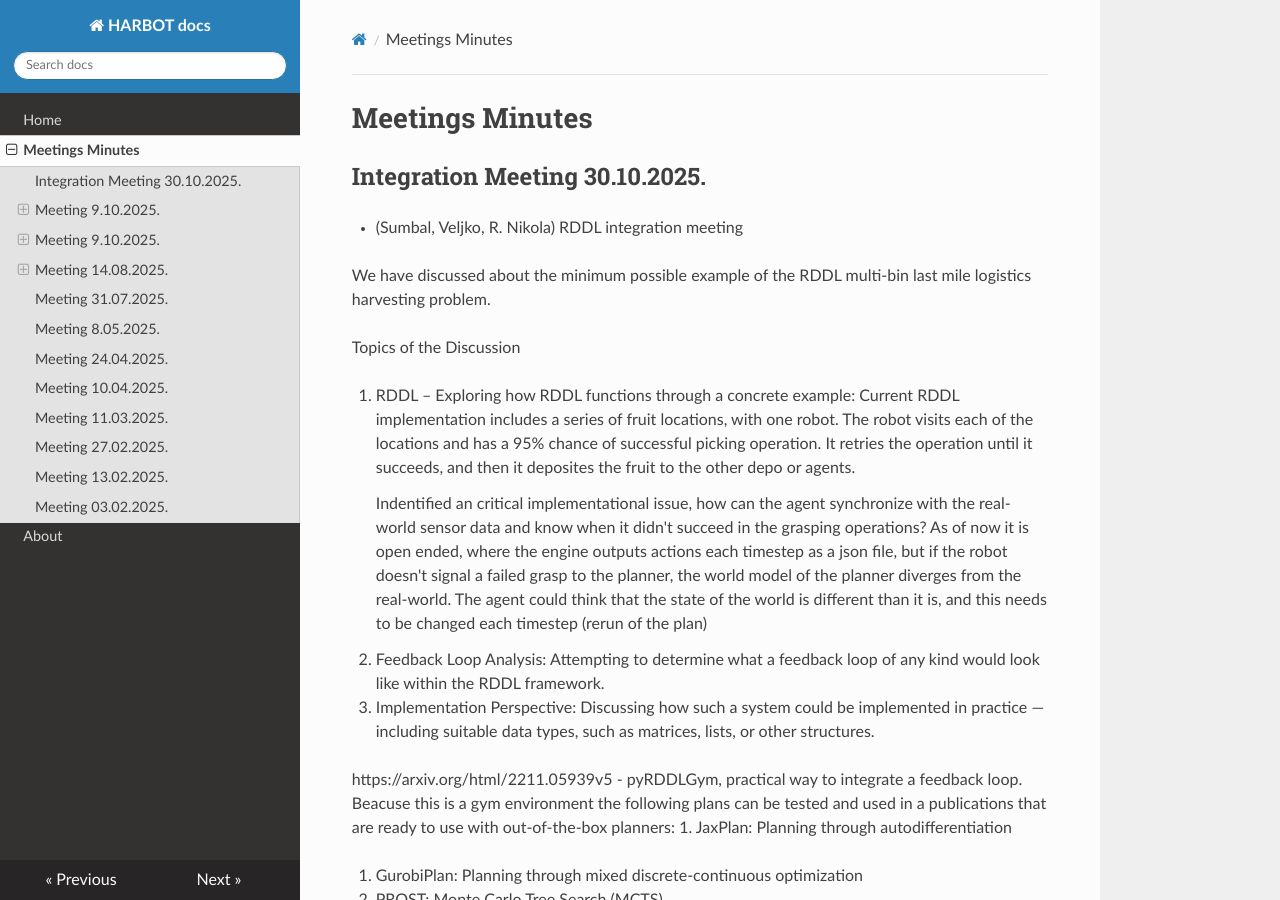
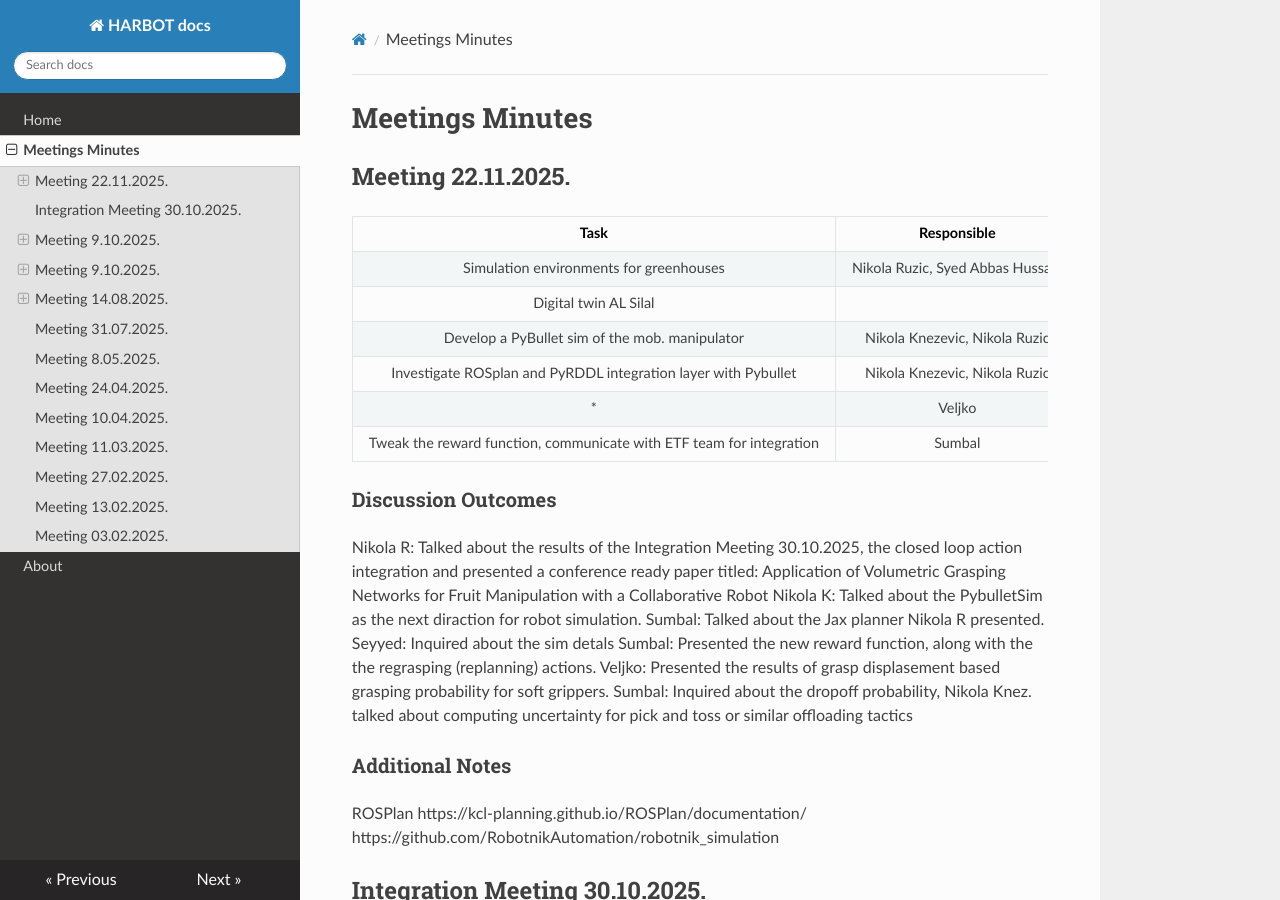
Before and after one commit to etfrobotics/HARBOT, an MkDocs documentation site: the page built from docs/logs.md, in a window 1280 px wide and 900 px high. Built offline with MkDocs 1.6.1, drawn with Linux system fonts in a browser that asks for light colours; nearby versions of some CDN libraries.

Commit message:
Update logs.md

```diff
--- a/docs/logs.md
+++ b/docs/logs.md
@@ -1,4 +1,40 @@
 # Meetings Minutes
+
+## Meeting 22.11.2025.
+
+|                                                                             Task                                                                             |   Responsible   | Due |     Status    |
+| :----------------------------------------------------------------------------------------------------------------------------------------------------------: | :-------------: | :-: | :-----------: |
+|                                         Simulation environments for greenhouses                                  |            Nikola Ruzic, Syed Abbas Hussain          | 8.05.2025. | ⚠️ TO BE DONE |
+|                                            Digital twin AL Silal                                                                 |                                     |             | ⚠️ TO BE DONE |
+|                        Develop a PyBullet sim of the mob. manipulator                                                       |         Nikola Knezevic, Nikola Ruzic           |		 | ⚠️ TO BE DONE |
+|                        Investigate ROSplan and PyRDDL integration layer with Pybullet                                        |         Nikola Knezevic, Nikola Ruzic           |		 | ⚠️ TO BE DONE |
+|                        *                                       |        Veljko           |		 | ⚠️ TO BE DONE |
+|                        Tweak the reward function, communicate with ETF team for integration                                       |         Sumbal          |		 | ⚠️ TO BE DONE |
+
+
+
+
+
+### Discussion Outcomes
+
+Nikola R: Talked about the results of the Integration Meeting 30.10.2025, the closed loop action integration and presented
+a conference ready paper titled: Application of Volumetric Grasping Networks for Fruit Manipulation with a Collaborative Robot
+Nikola K: Talked about the PybulletSim as the next diraction for robot simulation.
+Sumbal: Talked about the Jax planner Nikola R presented.
+Seyyed: Inquired about the sim detals
+Sumbal: Presented the new reward function, along with the the regrasping (replanning) actions.
+Veljko: Presented the results of grasp displasement based grasping probability for soft grippers.
+Sumbal: Inquired about the dropoff probability, Nikola Knez. talked about computing uncertainty for pick and toss or similar offloading tactics
+
+
+### Additional Notes
+
+ROSPlan
+https://kcl-planning.github.io/ROSPlan/documentation/
+https://github.com/RobotnikAutomation/robotnik_simulation
+
+
+
 
 ## Integration Meeting 30.10.2025.
 
```
